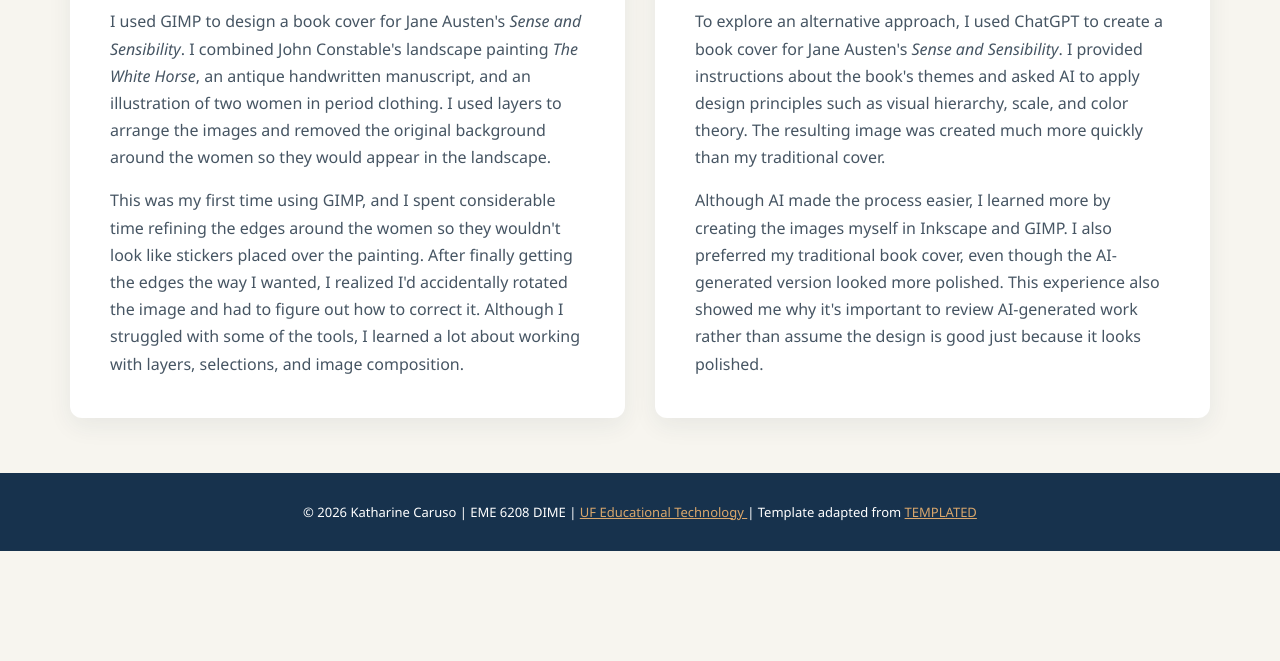
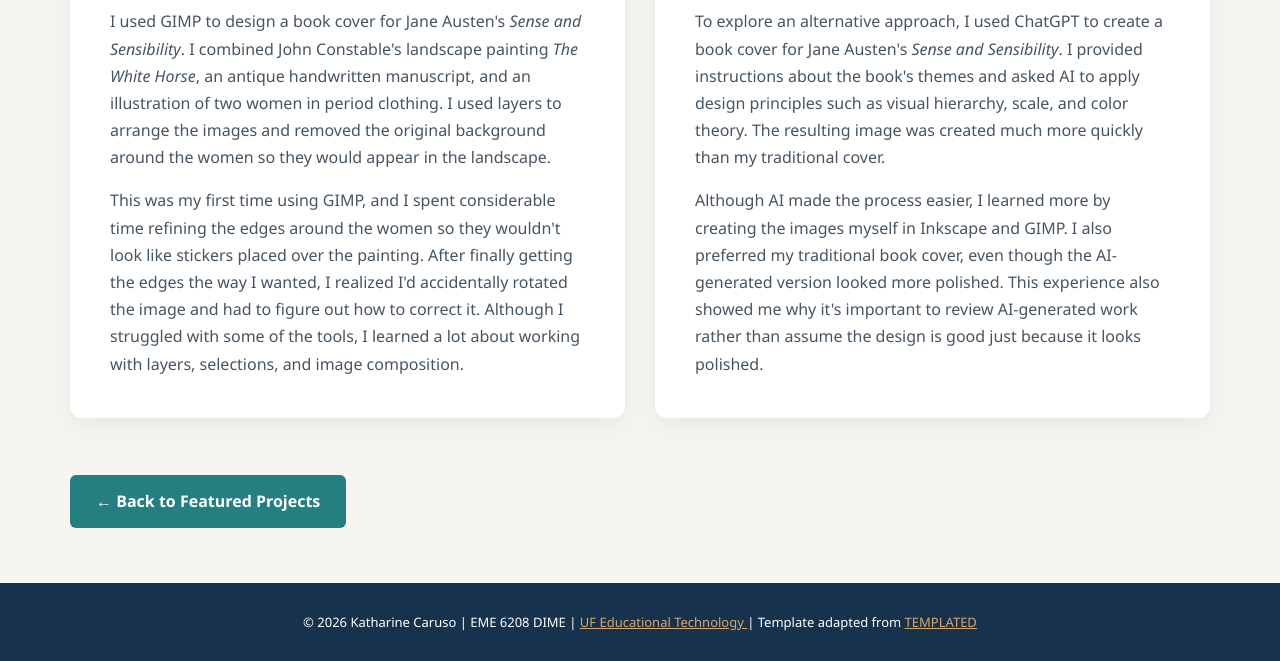
Before and after one commit to katecaruso/katharinecaruso, a plain HTML site: page image.html in a window 1280 px wide. Shown: the part 1422-2083 px from the top of the page. Before the commit the page ends 1973 px from the top, so only its background shows below. Drawn offline with Linux system fonts and the light colour scheme.

Commit message:
Update image editing layout and add back navigation button

```diff
--- a/image.html
+++ b/image.html
@@ -79,8 +79,27 @@
             margin-bottom: 0;
         }
 
+        .image-editing .back-link {
+            margin-top: 35px;
+            text-align: left;
+        }
+
+        .image-editing .back-link .primary-button {
+            color: #FFFFFF;
+        }
+
         .image-editing .site-footer a {
             color: var(--gold);
+        }
+
+        .image-editing a:focus-visible {
+            outline: 2px solid var(--teal);
+            outline-offset: 4px;
+        }
+
+        .image-editing .site-header a:focus-visible,
+        .image-editing .site-footer a:focus-visible {
+            outline-color: var(--gold);
         }
 
         @media (max-width: 768px) {
@@ -233,10 +252,10 @@
                         Austen's <em>Sense and Sensibility</em>.
                         I provided instructions about the book's
                         themes and asked AI to apply design
-                        principles such as visual hierarchy,
-                        scale, and color theory. The resulting
-                        image was created much more quickly
-                        than my traditional cover.
+                        principles such as visual hierarchy, scale,
+                        and color theory. The resulting image was
+                        created much more quickly than my
+                        traditional cover.
                     </p>
 
                     <p>
@@ -258,6 +277,12 @@
 
         </section>
 
+        <div class="back-link">
+            <a class="primary-button" href="index.html#projects">
+                &larr; Back to Featured Projects
+            </a>
+        </div>
+
     </main>
 
     <footer class="site-footer">
```
